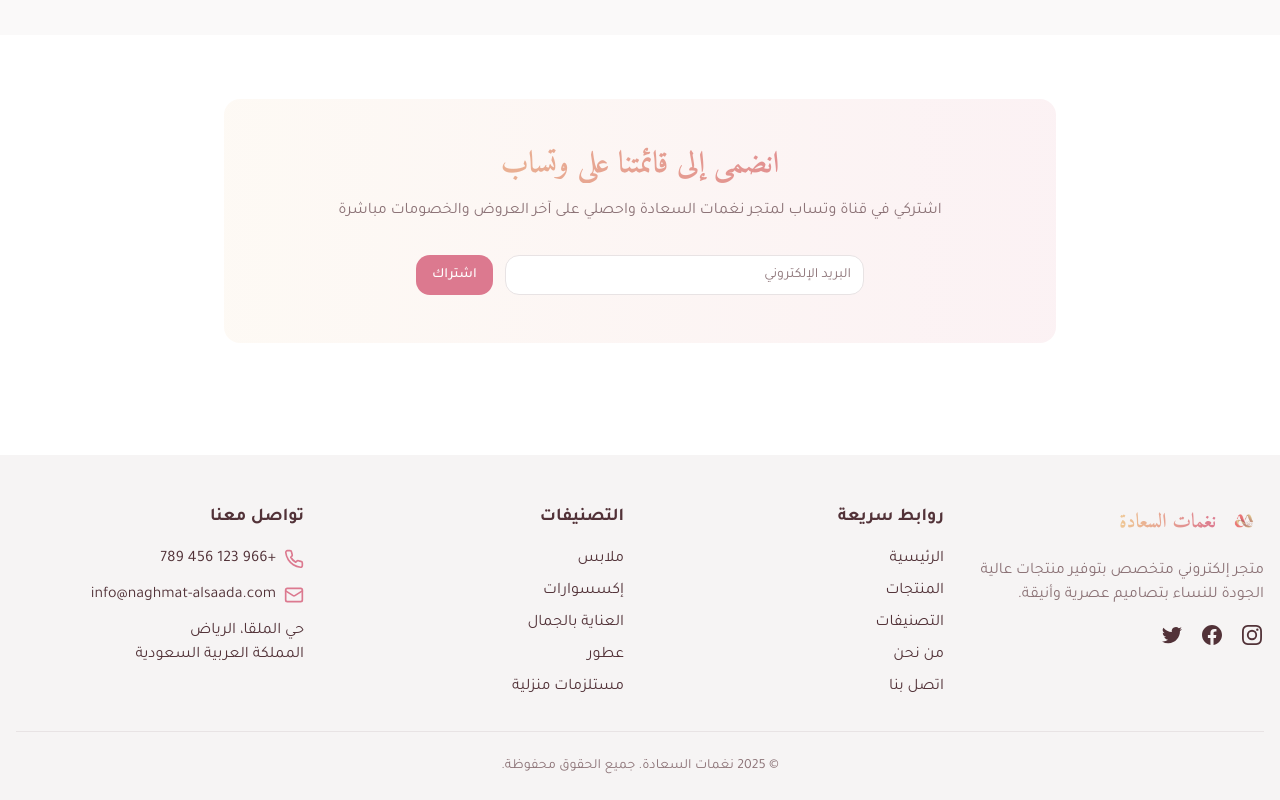
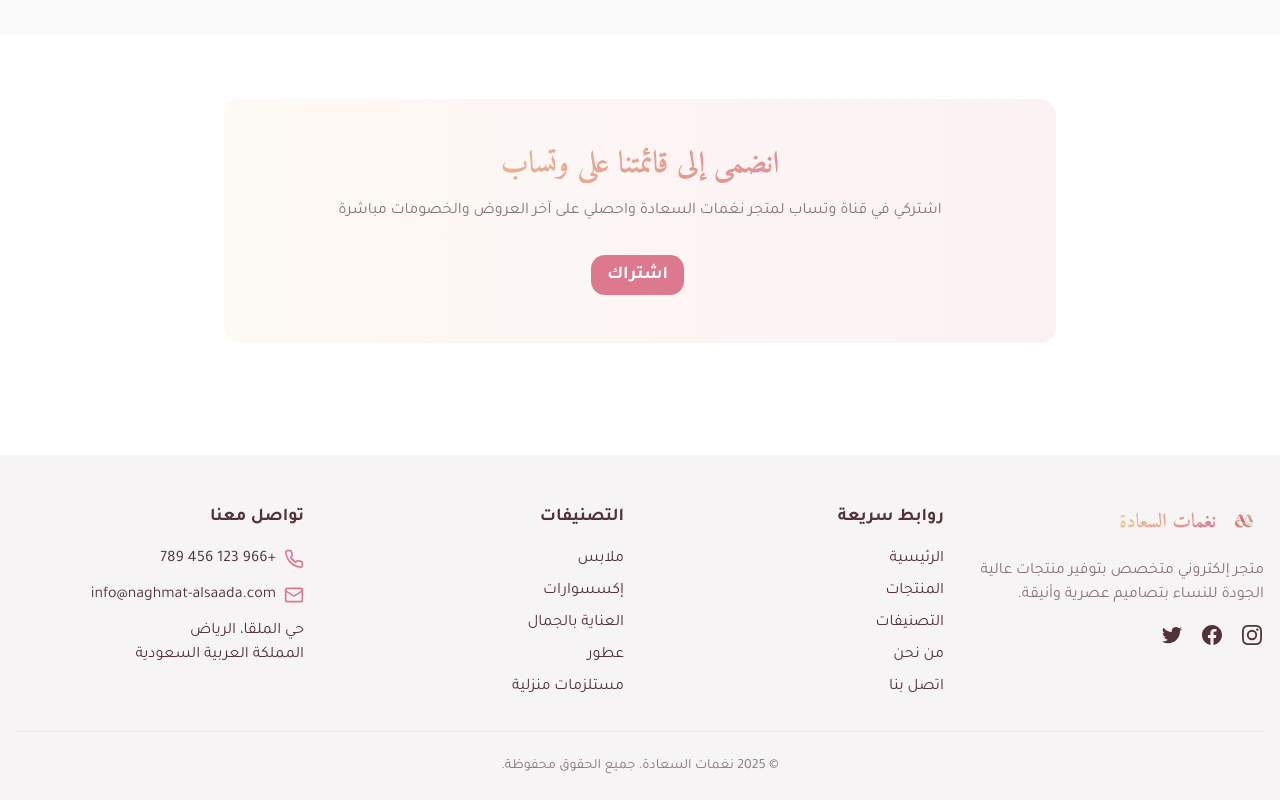
Before and after one commit to Husam0012/naghmat-saada-boutique-web, a React (Vite) app: page / in a window 1280 px wide. Shown: the part 2048-2848 px from the top of the page. Built offline with nearby package versions, Linux system fonts and the light colour scheme.

Commit message:
Visual edit in Lovable
Edited UI in Lovable

```diff
--- a/src/components/home/Newsletter.tsx
+++ b/src/components/home/Newsletter.tsx
@@ -29,8 +29,8 @@ const Newsletter = () => {
             <h2 className="text-2xl md:text-3xl font-display font-bold mb-4 gradient-text">انضمي إلى قائمتنا على وتساب</h2>
             <p className="text-muted-foreground mb-8">اشتركي في قناة وتساب لمتجر نغمات السعادة واحصلي على آخر العروض والخصومات مباشرة </p>
             <form onSubmit={handleSubmit} className="flex flex-col sm:flex-row gap-3 max-w-md mx-auto">
-              <Input type="email" value={email} onChange={e => setEmail(e.target.value)} placeholder="البريد الإلكتروني" className="flex-1" required />
-              <Button type="submit" disabled={loading}>
+
+              <Button type="submit" disabled={loading} className="text-justify mx-[180px] text-lg font-semibold">
                 {loading ? "جاري الإرسال..." : "اشتراك"}
               </Button>
             </form>
```
